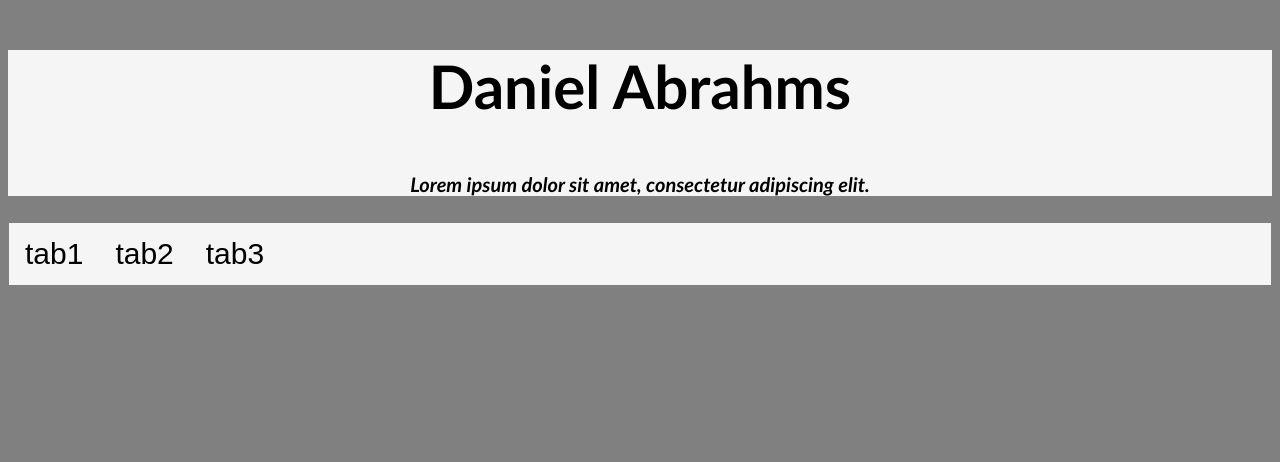
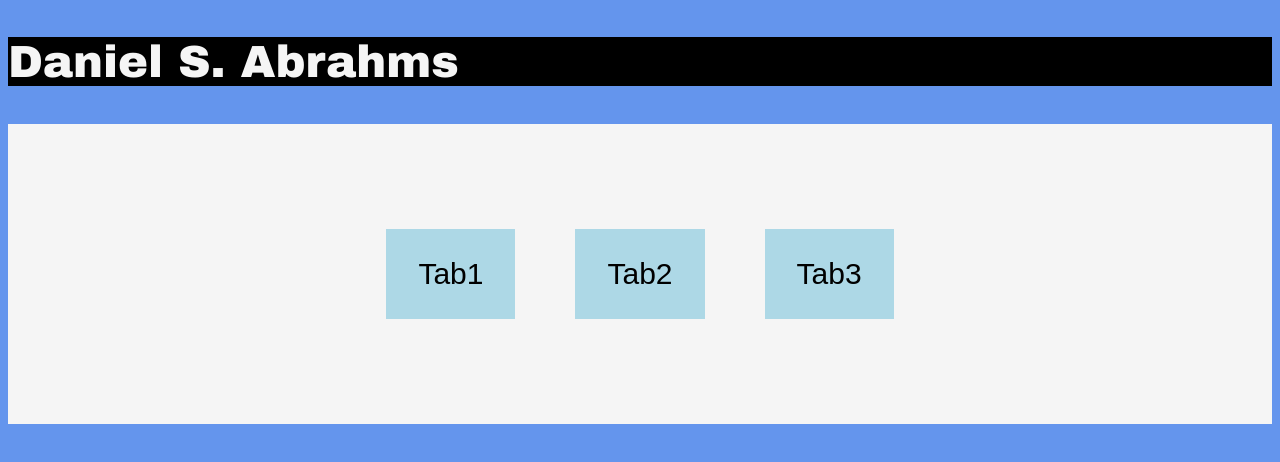
Before and after one commit to DanielSAbrahms/DanielSAbrahmsWebsite, a plain HTML site: page Home.html in a window 1280 px wide. Drawn offline with Linux system fonts and the light colour scheme.

Commit message:
Color Changes

```diff
--- a/Home.html
+++ b/Home.html
@@ -8,20 +8,21 @@
 </head>
 
 <body>
-    <div class="header">
-        <h2>Daniel Abrahms</h2>
-        <h4><em>Lorem ipsum dolor sit amet, consectetur adipiscing elit.</em></h4>
+<div class="headerTop">
+    <h2>Daniel S. Abrahms</h2>
 </div>
+<div class="headerMain">
     <div class="tab">
         <button class="tablinks" onclick="openTab(event, 'tab1')">
-        tab1
+            Tab1
         </button>
         <button class="tablinks" onclick="openTab(event, 'tab2')">
-        tab2
+            Tab2
         </button>
         <button class="tablinks" onclick="openTab(event, 'tab3')">
-        tab3
+            Tab3
         </button>
+    </div>
 </div>
     <div id="tab1" class="tabcontent">
         <h3>Tab 1</h3>
--- a/main.css
+++ b/main.css
@@ -1,27 +1,56 @@
 body {
-    background-color: grey;
-    font-family: Calibri;
-
-}.bodyContent {
-     background-color: whitesmoke;
+    background-color: cornflowerblue;
+    font-family: Calibri, serif;
+}
+.headerTop{
+    background-color: black;
+    border-left: 10px;
+    font-family: "Arial Black", serif;
+    font-size: 30px;
+    color: whitesmoke;
+    text-align: left;
+    z-index: auto;
+}
+.headerMain{
+    background-color: whitesmoke;
+    min-height: 300px;
+    display: flex;
+    align-items: center;
+    justify-content: center;
+}
+.bodyContent {
+     background-color: cornflowerblue;
      width: 80%;
      margin: 0 auto;
-     min-height: 1000px;
  }
 
-.header{
+.tab {
+    overflow: hidden;
     background-color: whitesmoke;
-    margin: 0 auto;
-    vertical-align: middle;
-    text-align:  center;
 }
 
-h2 {
-    font-size: 60px;
+.tab button {
+    font-size: 30px;
+    background-color: lightblue;
+    float: left;
+    outline: none;
+    margin: 30px;
+    border: none;
+    cursor: pointer;
+    padding: 28px 32px;
+    transition: 0.4s;
 }
 
-h4 {
-    font-size: 20px;
+.tab button.active {
+    background-color: #ffbc4f;
+    display: block;
+}
+
+.tabcontent {
+    display: none;
+    padding: 6px 12px;
+    border: 1px solid #ccc;
+    border-top: none;
 }
 
 p {
@@ -31,32 +60,3 @@ p {
     text-align: left;
     text-indent: 30px;
 }
-
-.tab {
-    overflow: hidden;
-    border: 1px solid grey;
-    background-color: whitesmoke;
-}
-
-.tab button {
-    font-size: 30px;
-    background-color: inherit;
-    float: left;
-    border: none;
-    outline: none;
-    cursor: pointer;
-    padding: 14px 16px;
-    transition: 0.3s;
-}
-
-.tab button.active {
-    background-color: whitesmoke;
-    display: block;
-}
-
-.tabcontent {
-    display: none;
-    padding: 6px 12px;
-    border: 1px solid #ccc;
-    border-top: none;
-}
```
Also changed, not shown: 2 other files. Lines whose indentation alone changed are shown as unchanged.
